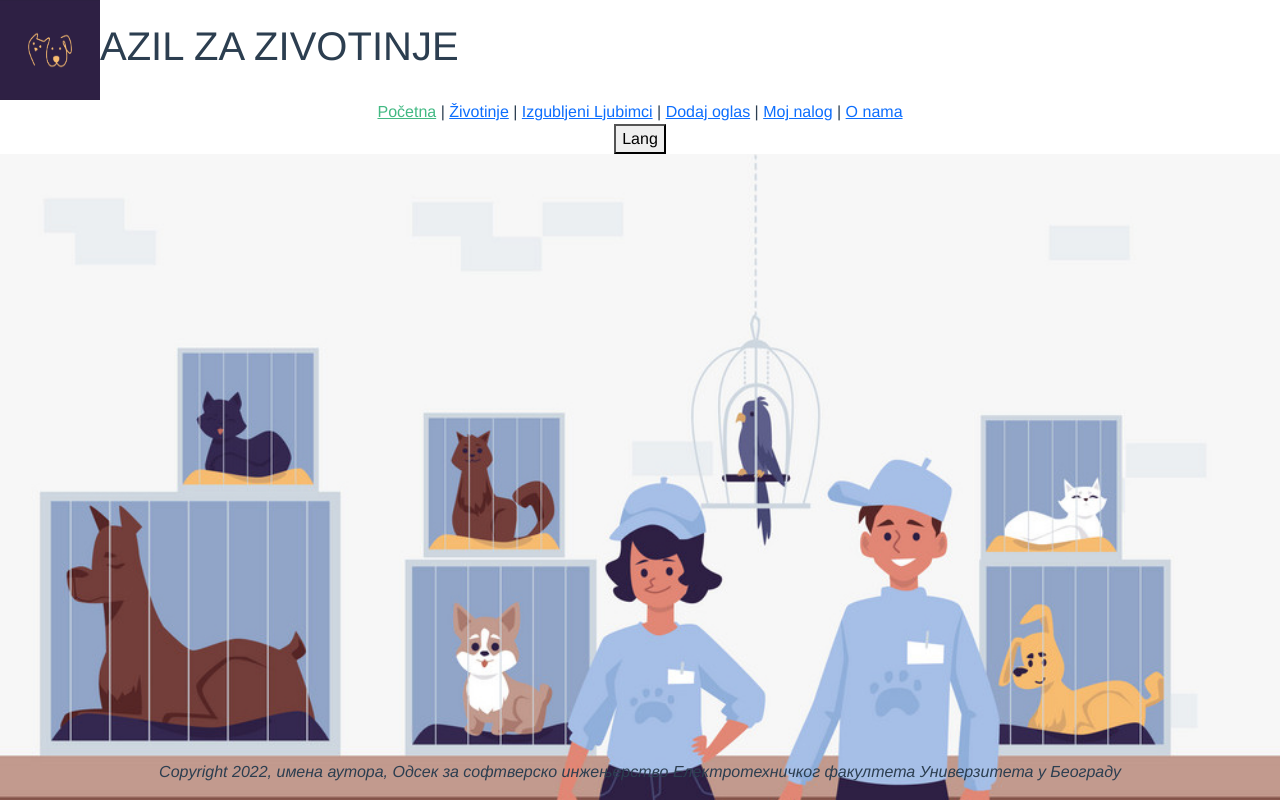
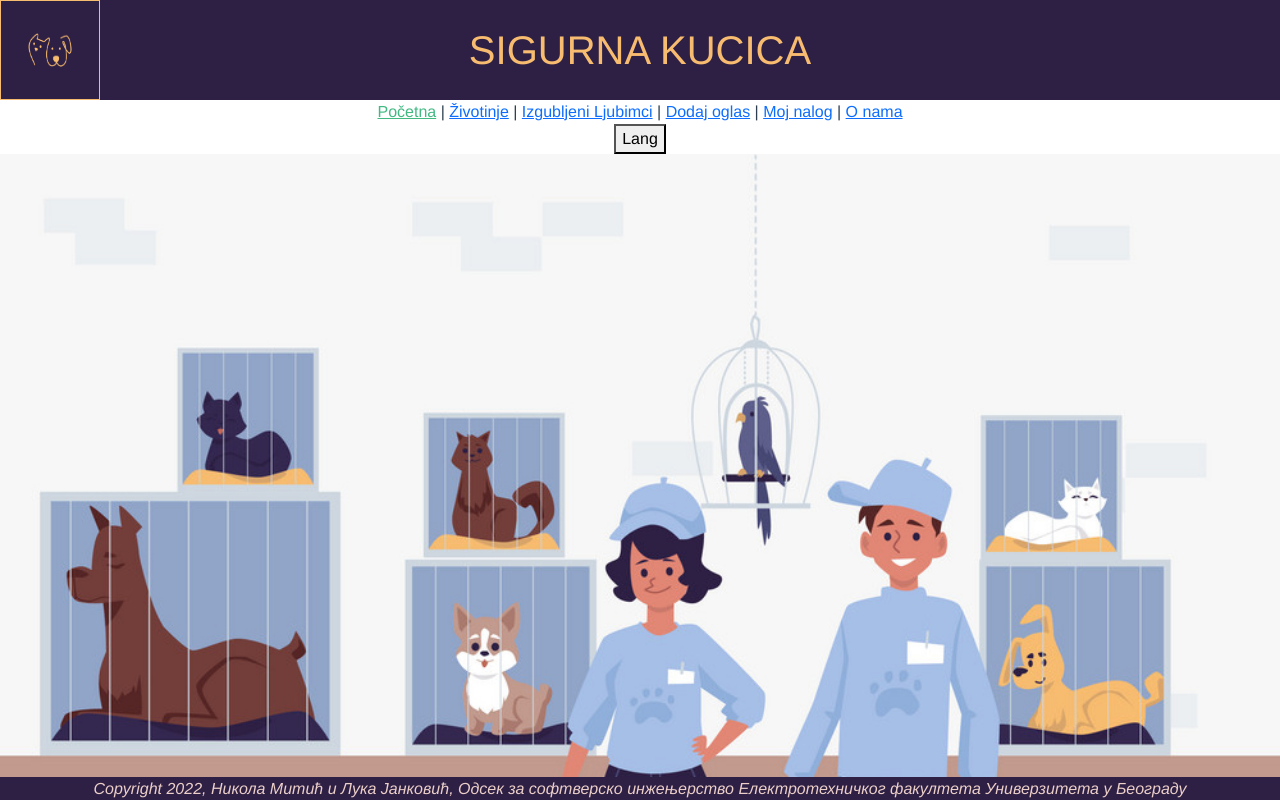
Before and after one commit to miticn/azil-za-zivotinje, a Vue app: page / in a window 1280 px wide. Shown: the top 800 px of the page. Built offline with nearby package versions, Linux system fonts and the light colour scheme.

Commit message:
header + footer

```diff
--- a/src/App.vue
+++ b/src/App.vue
@@ -33,7 +33,7 @@
   left: 0;
   bottom: 0;
   width: 100%;
-  height: 40px;
+  height: 23px;
   text-align: center;
 }
 nav a.router-link-exact-active {
--- a/src/components/Footer.vue
+++ b/src/components/Footer.vue
@@ -1,12 +1,18 @@
 <template>
     <div id="footerbar">
-        <i>Copyright 2022, имена аутора, Одсек за софтверско инжењерство Електротехничког факултета
+        <i>Copyright 2022, Никола Митић и Лука Јанковић, Одсек за софтверско инжењерство Електротехничког факултета
 Универзитета у Београду</i>
     </div>
 </template>
 
 
 <style>
+i{
+    color: #eccfc9
+}
+    #footerbar{
+        background-color: #2e2044;
+    }
 </style>
 
 <script>
--- a/src/components/Header.vue
+++ b/src/components/Header.vue
@@ -1,19 +1,28 @@
 <template>
     <div id="headerbar">
         <img class="logo" src="../assets/logo.jpg">
-            <h1>AZIL ZA ZIVOTINJE</h1>
+        <h1>SIGURNA KUCICA</h1>
     </div>
 </template>
 
 
 <style>
     img.logo{
+        border: 1px solid #f7bc70;
         width: 100px;
         height: 100px;
     }
     #headerbar{
+        color: #f7bc70;
         display: flex;
-        align-items: center;
+        background-color: #2e2044 ;
+        text-align: center;
+    }
+    h1{
+        position: absolute;
+        top: 50px;
+        left: 50%;
+        transform: translate(-50%, -50%);
     }
 </style>
 
```
